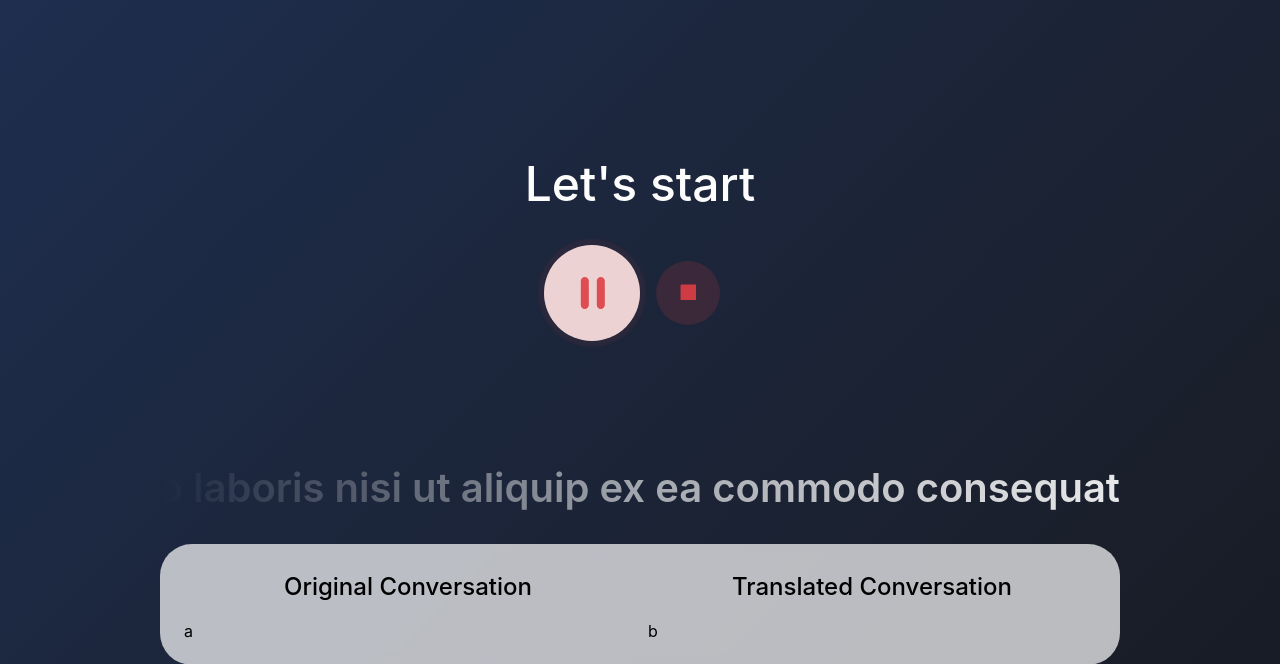
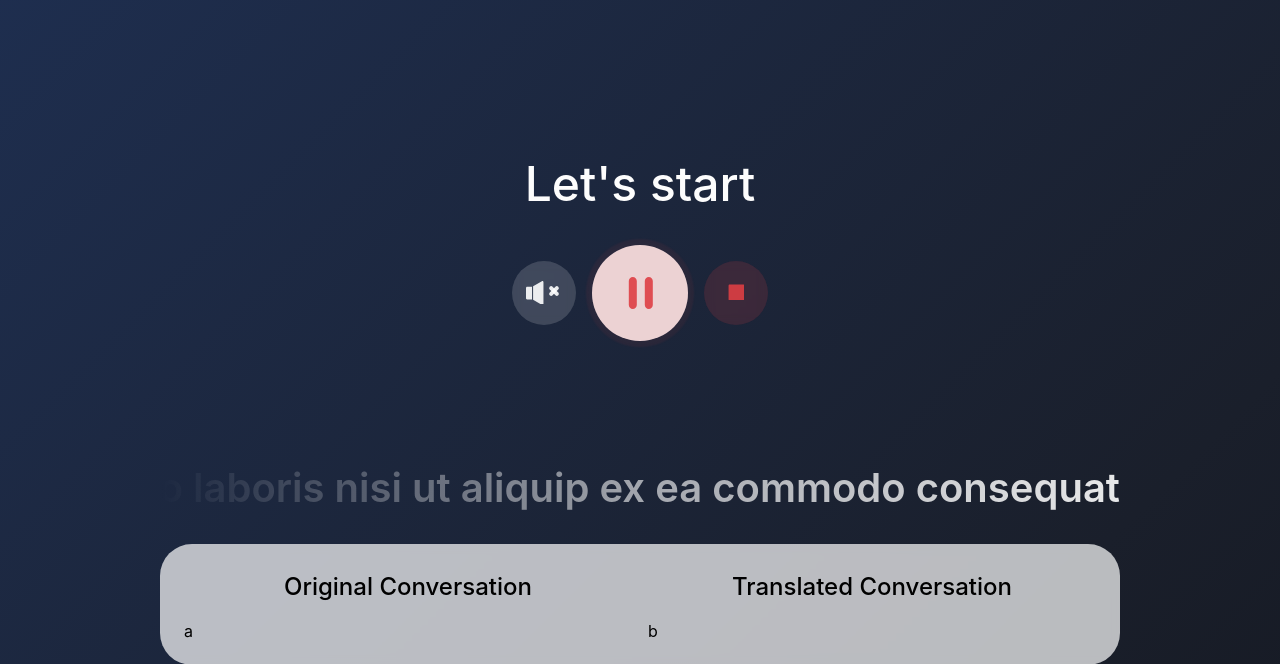
Before and after one commit to pvonsite/RainbowSTS, a Flask app: page / in a window 1280 px wide. Shown: the top 664 px of the page. Run offline with Flask 3, Linux system fonts and the light colour scheme.

Commit message:
feat(ui): Add mute button

```diff
--- a/templates/components/main/index.html
+++ b/templates/components/main/index.html
@@ -37,7 +37,13 @@
   <div class="flex flex-column w-full align-center">
     <h1 id="title" class="text-center">Let's start</h1>
 
-    <div id="main-btn-group" class="flex align-center w-full justify-center">
+    <div
+      id="main-btn-group"
+      class="flex align-center w-full justify-center"
+      style="gap: 1rem"
+    >
+      {% include 'components/main/mute-btn.html' %}
+      <!-- -->
       {% include 'components/main/play-btn.html' %}
       <!-- -->
       {% include 'components/main/stop-btn.html' %}
--- /dev/null
+++ b/templates/components/main/mute-btn.html
@@ -0,0 +1,59 @@
+<style>
+  #mute-btn {
+    color: rgba(255, 255, 255, 0.9);
+    background-color: rgba(255, 255, 255, 0.16);
+    width: 4rem;
+    height: 4rem;
+    position: relative;
+  }
+
+  #mute-btn:hover {
+    box-shadow: rgba(255, 255, 255, 0.12) 0px 0px 2px 6px;
+  }
+
+  #mute-btn svg {
+    transition: transform 0.2s ease-in-out;
+  }
+
+  #mute-btn[data-muted="true"] svg {
+    transform: translateX(-0.5rem);
+  }
+
+  #mute-btn:before,
+  #mute-btn:after {
+    content: "";
+    position: absolute;
+    height: 4px;
+    width: 0px;
+    right: 1rem;
+    top: 1.75rem;
+    border-radius: 2px;
+    background-color: rgba(255, 255, 255, 0.9);
+    transition: all 0.2s ease-in-out;
+  }
+
+  #mute-btn[data-muted="true"]:before {
+    width: 12px;
+    transform: rotate(45deg);
+  }
+
+  #mute-btn[data-muted="true"]:after {
+    width: 12px;
+    transform: rotate(-45deg);
+  }
+</style>
+
+<button id="mute-btn" class="glassy btn dense" data-muted="true">
+  {% include 'icons/volume.svg' %}
+</button>
+
+<script>
+  (() => {
+    const muteBtn = document.getElementById("mute-btn");
+
+    muteBtn.addEventListener("click", () => {
+      const isMuted = muteBtn.getAttribute("data-muted") === "true";
+      muteBtn.setAttribute("data-muted", !isMuted);
+    });
+  })();
+</script>
--- a/templates/components/main/stop-btn.html
+++ b/templates/components/main/stop-btn.html
@@ -9,23 +9,8 @@
   #stop-btn:hover {
     box-shadow: rgba(222, 62, 68, 0.08) 0px 0px 2px 6px;
   }
-
-  #stop-btn-container {
-    width: 0;
-    padding-top: 0.5rem;
-    padding-bottom: 0.5rem;
-    padding-right: 0.5rem;
-    padding-left: 1rem;
-    overflow: hidden;
-  }
-
-  #main-btn-group:has(#play-btn.paused) #stop-btn-container {
-    width: 6rem;
-  }
 </style>
 
-<div id="stop-btn-container">
-  <button id="stop-btn" class="glassy btn dense">
-    {% include 'icons/stop.svg' %}
-  </button>
-</div>
+<button id="stop-btn" class="glassy btn dense">
+  {% include 'icons/stop.svg' %}
+</button>
```
Also changed, not shown: templates/icons/volume.svg (added).
